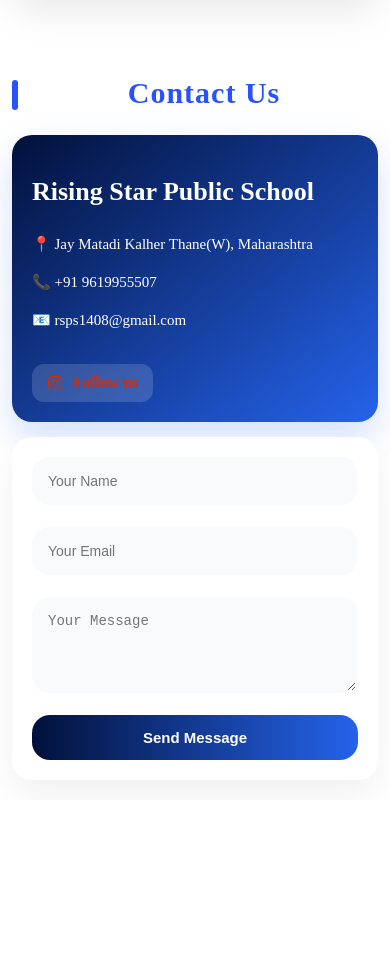
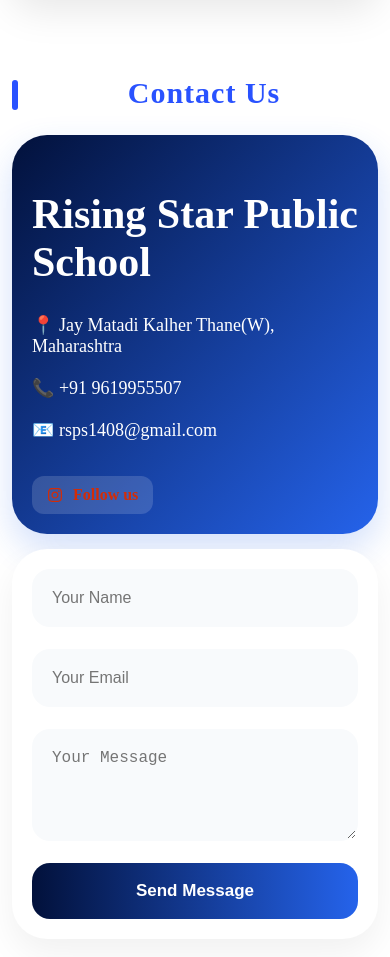
Before and after one commit to MangalaRajbhar18/risingstar-school-ui, a React (Create React App) app: page / in a window 390 px wide. Shown: the part 2980-3937 px from the top of the page. Before the commit the page ends 3780 px from the top, so only its background shows below. Built offline with nearby package versions, Linux system fonts and the light colour scheme; no server answers.

Commit message:
Fixed mobile responsive issue

```diff
--- a/src/styles/Home.css
+++ b/src/styles/Home.css
@@ -651,42 +651,7 @@ body,
     line-height:1.7;
   }
 
-  .contact-section{
-    padding:50px 15px;
-  }
-
-  .contact-wrapper{
-    flex-direction:column;
-  }
-
-  .contact-info,
-  .contact-form{
-    width:100%;
-    min-width:100%;
-    padding:25px;
-    border-radius:20px;
-  }
-
-  .contact-info h1{
-    font-size:26px;
-  }
-
-  .contact-info p{
-    font-size:15px;
-  }
-
-  .contact-form input,
-  .contact-form textarea{
-    padding:14px;
-    font-size:14px;
-  }
-
-  .contact-form button{
-    padding:14px;
-    font-size:15px;
-  }
 }
-
 /* ADMISSION OPEN BANNER */
 
 .admission-marquee{
```
